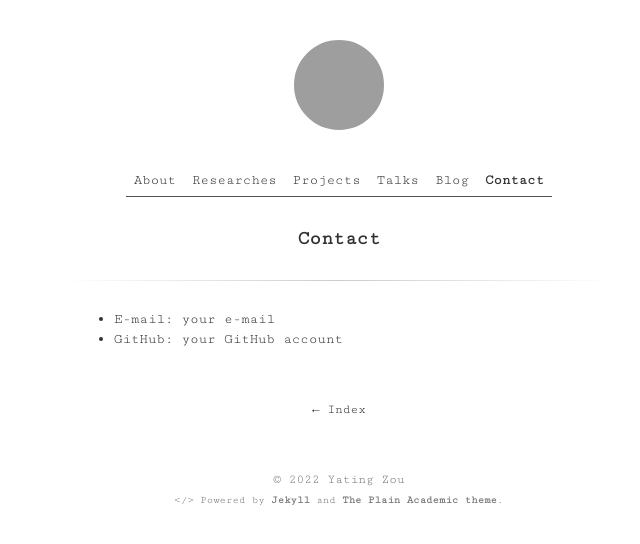
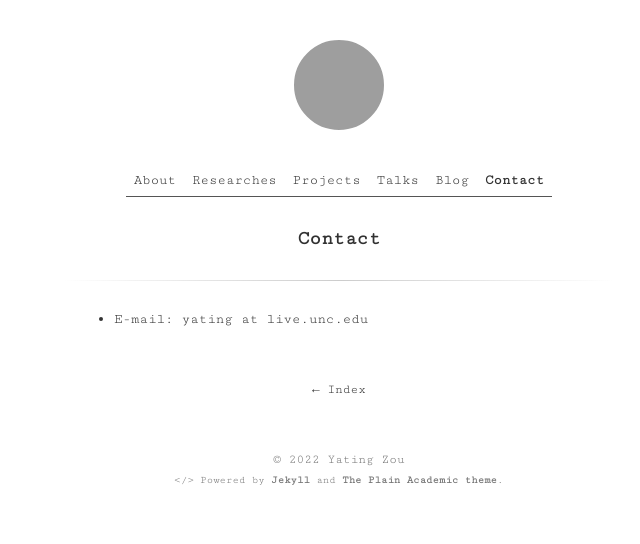
Before and after one commit to yatingz205/yatingz205.github.io, a Jekyll site: the page built from contact.md, in a window 1280 px wide. Shown: the top 544 px of the page, without its empty margins (301-941 px from the left). Built offline with Jekyll 4.4.1, drawn with Linux system fonts in a browser that asks for light colours.

Commit message:
Update contact.md

```diff
--- a/contact.md
+++ b/contact.md
@@ -3,5 +3,4 @@ layout: page
 title: Contact
 ---
 
-- E-mail: your e-mail
-- GitHub: your GitHub account
+- E-mail: yating at live.unc.edu
```
